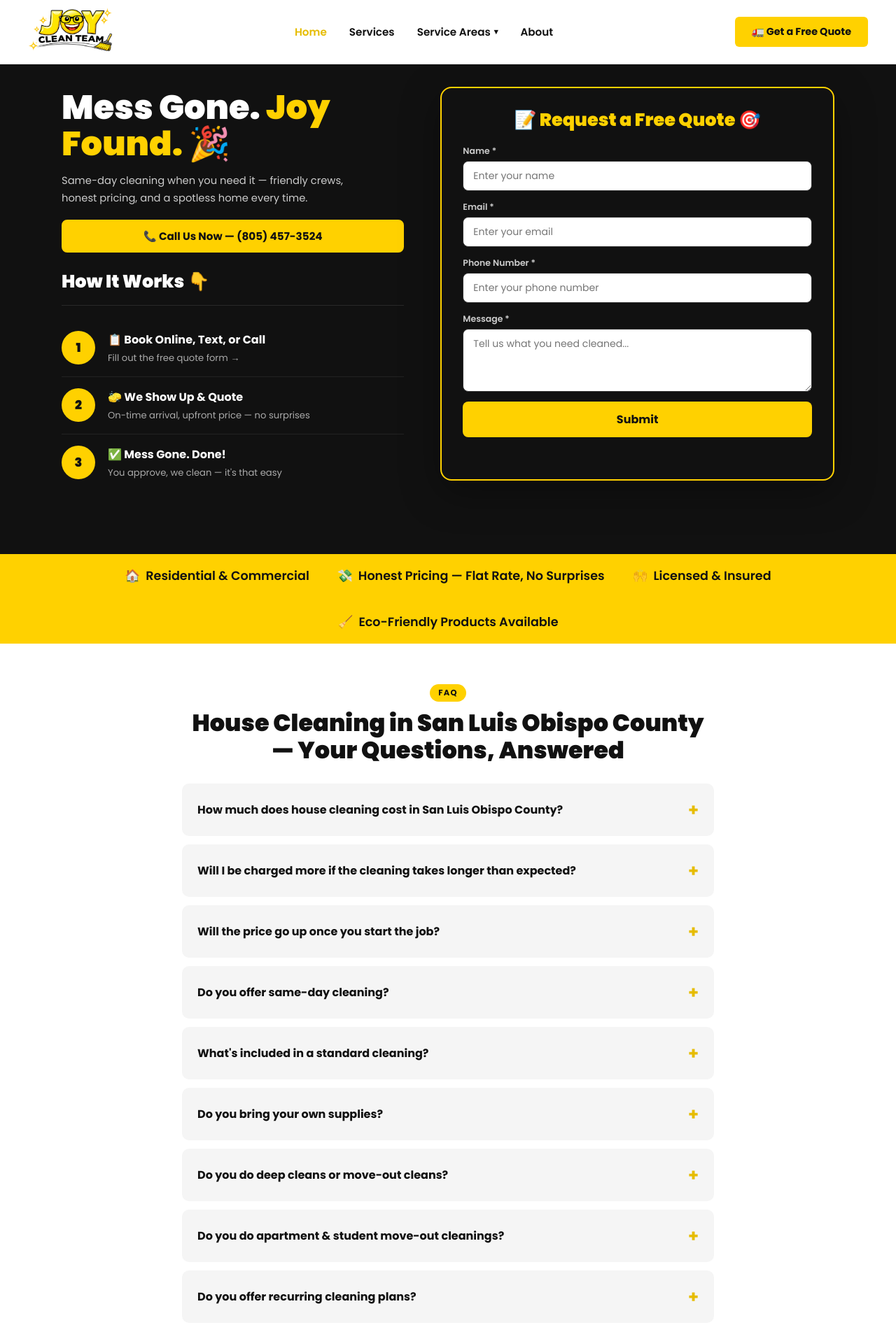
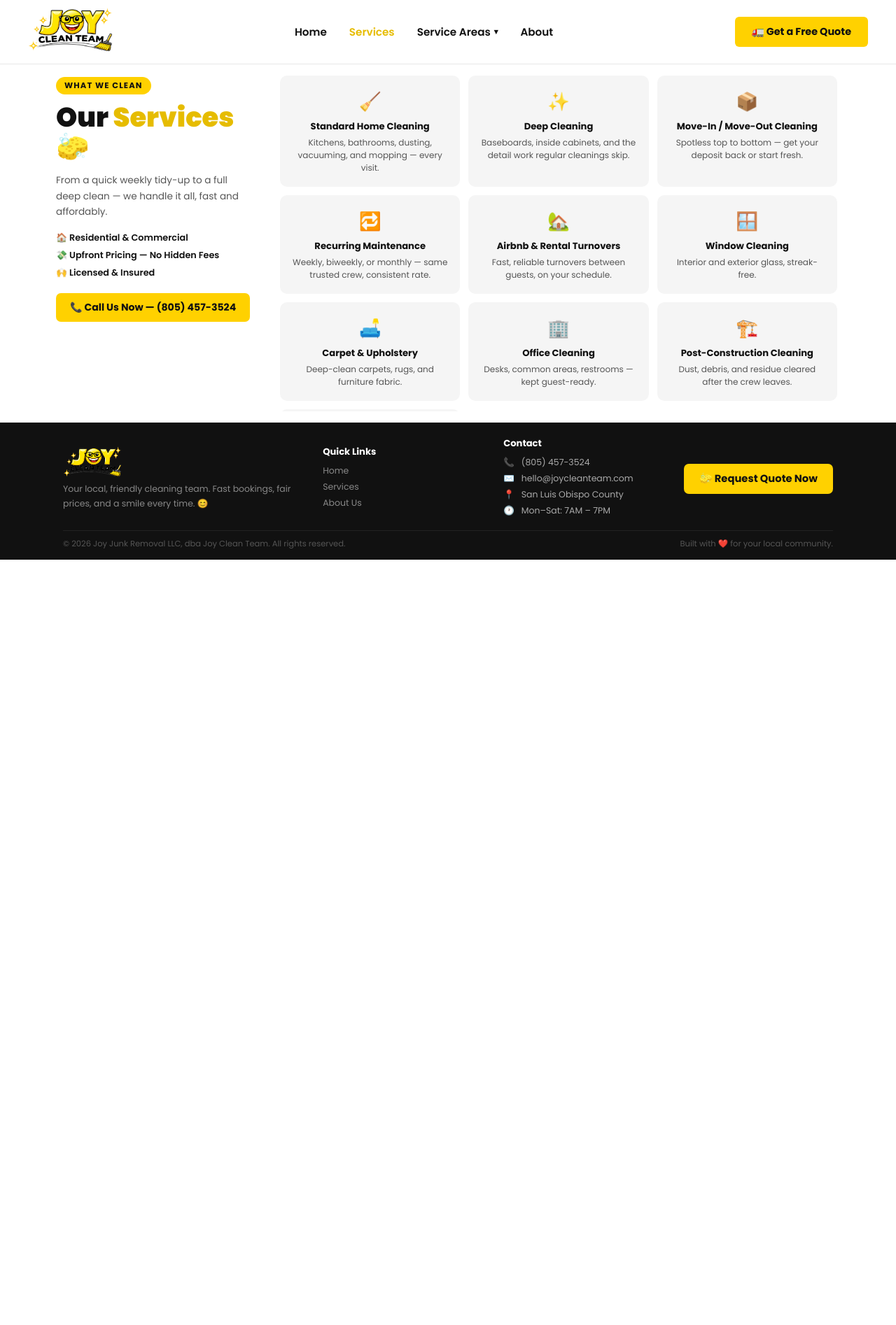
Before and after one commit to jjremoval/joycleanteam, a plain HTML site: page index.html in a window 1280 px wide. Shown: the top 1894 px of the page at 70% size. After the commit the page ends 800 px from the top, so only its background shows below. Drawn offline with Linux system fonts and the light colour scheme.

Commit message:
Update index.html

```diff
--- a/index.html
+++ b/index.html
@@ -5,22 +5,20 @@
   <meta charset="UTF-8" />
   <meta name="viewport" content="width=device-width, initial-scale=1.0" />
   <meta name="color-scheme" content="light" />
-  <title>House Cleaning in San Luis Obispo County | Joy Clean Team</title>
-  <meta name="description" content="Fast, friendly house cleaning in San Luis Obispo County. Upfront pricing, same-day bookings when available, licensed & insured. Call (805) 457-3524 for a free quote." />
-  <link rel="canonical" href="https://joycleanteam.com/" />
+  <title>House Cleaning Services in San Luis Obispo County | Joy Clean Team</title>
+  <meta name="description" content="Standard & deep cleaning, move-in/move-out cleaning, recurring maintenance, and Airbnb turnovers across San Luis Obispo County. Upfront pricing, licensed & insured. Call (805) 457-3524." />
+  <link rel="canonical" href="https://joycleanteam.com/services.html" />
 
   <!-- Open Graph / social -->
   <meta property="og:type" content="website" />
-  <meta property="og:title" content="House Cleaning in San Luis Obispo County | Joy Clean Team" />
-  <meta property="og:description" content="Fast, friendly house cleaning in San Luis Obispo County. Upfront pricing, licensed & insured. Call (805) 457-3524 for a free quote." />
-  <meta property="og:url" content="https://joycleanteam.com/" />
+  <meta property="og:title" content="House Cleaning Services in San Luis Obispo County | Joy Clean Team" />
+  <meta property="og:description" content="Standard & deep cleaning, move-in/move-out, recurring maintenance, and Airbnb turnovers across San Luis Obispo County. Upfront pricing, licensed & insured." />
+  <meta property="og:url" content="https://joycleanteam.com/services.html" />
   <meta name="twitter:card" content="summary" />
 
   <link rel="preconnect" href="https://fonts.googleapis.com" />
   <link rel="preconnect" href="https://fonts.gstatic.com" crossorigin />
   <link href="https://fonts.googleapis.com/css2?family=Poppins:wght@400;600;700;900&display=swap" rel="stylesheet" />
-  <link rel="manifest" href="manifest.json" />
-  <meta name="theme-color" content="#FFD100" />
   <link rel="icon" type="image/png" href="/favicon.png?v=3" />
   <link rel="apple-touch-icon" href="/apple-touch-icon.png" />
   <link rel="stylesheet" href="css/styles.css" />
@@ -74,92 +72,108 @@
     }
   }
   </script>
+  <style>
+    html, body { height: 100%; }
+    body { display: flex; flex-direction: column; height: 100vh; overflow: hidden; }
 
-  <!-- ── FAQ STRUCTURED DATA ── -->
-  <script type="application/ld+json">
-  {
-    "@context": "https://schema.org",
-    "@type": "FAQPage",
-    "mainEntity": [
-      {
-        "@type": "Question",
-        "name": "How much does house cleaning cost in San Luis Obispo County?",
-        "acceptedAnswer": { "@type": "Answer", "text": "Pricing is based on your home's size and how deep a clean it needs. We give you a clear, upfront price before we start — no padded hourly surprises. Call (805) 457-3524 for a free quote." }
-      },
-      {
-        "@type": "Question",
-        "name": "Will I be charged more if the cleaning takes longer than expected?",
-        "acceptedAnswer": { "@type": "Answer", "text": "No. We quote a flat price based on your home, not an hourly rate. The quote is the price, with no surprises." }
-      },
-      {
-        "@type": "Question",
-        "name": "Will the price go up once you start the job?",
-        "acceptedAnswer": { "@type": "Answer", "text": "No — the price we quote is the price you pay. We never change rates in the middle of a job or add hidden fees. What we quote is what you pay." }
-      },
-      {
-        "@type": "Question",
-        "name": "Do you offer same-day cleaning?",
-        "acceptedAnswer": { "@type": "Answer", "text": "Yes — same-day and next-day bookings are often available. Call early at (805) 457-3524 and we'll do our best to get to you today." }
-      },
-      {
-        "@type": "Question",
-        "name": "What's included in a standard cleaning?",
-        "acceptedAnswer": { "@type": "Answer", "text": "Dusting, vacuuming, mopping, kitchens, bathrooms, and all living spaces. If you want extras like inside the fridge or oven, just ask — we'll quote it up front." }
-      },
-      {
-        "@type": "Question",
-        "name": "Do you bring your own supplies?",
-        "acceptedAnswer": { "@type": "Answer", "text": "Yes — we bring all our own supplies and equipment, including eco-friendly, pet-safe products on request. Nothing you need to provide." }
-      },
-      {
-        "@type": "Question",
-        "name": "Do you do deep cleans or move-out cleans?",
-        "acceptedAnswer": { "@type": "Answer", "text": "Yes — from a standard tidy-up to a full deep clean, including the baseboards, inside cabinets, and other detail work most cleanings skip." }
-      },
-      {
-        "@type": "Question",
-        "name": "Do you do apartment & student move-out cleanings?",
-        "acceptedAnswer": { "@type": "Answer", "text": "Yes — move-outs are one of our busiest jobs. Whether you're a Cal Poly student clearing out a dorm or apartment or a family moving across town, we get it spotless fast — often same-day — so you get your deposit back." }
-      },
-      {
-        "@type": "Question",
-        "name": "Do you offer recurring cleaning plans?",
-        "acceptedAnswer": { "@type": "Answer", "text": "Yes — weekly, biweekly, or monthly maintenance cleanings, with a consistent rate and the same trusted crew whenever possible." }
-      },
-      {
-        "@type": "Question",
-        "name": "What areas do you serve?",
-        "acceptedAnswer": { "@type": "Answer", "text": "All of San Luis Obispo County — San Luis Obispo, Paso Robles, Atascadero, Arroyo Grande, Pismo Beach, Morro Bay, Nipomo, and nearby towns." }
-      },
-      {
-        "@type": "Question",
-        "name": "Do I need to be home for the cleaning?",
-        "acceptedAnswer": { "@type": "Answer", "text": "Not always. As long as we have a way in and you've approved the quote, we can often complete the job without you on site." }
-      },
-      {
-        "@type": "Question",
-        "name": "Are you licensed and insured?",
-        "acceptedAnswer": { "@type": "Answer", "text": "Yes. Joy Clean Team is fully licensed and insured, so your home and property are protected on every job." }
-      },
-      {
-        "@type": "Question",
-        "name": "How do I get a quote?",
-        "acceptedAnswer": { "@type": "Answer", "text": "Call (805) 457-3524 or use the form at joycleanteam.com. Free, no obligation." }
-      }
-    ]
-  }
-  </script>
+    .services-main {
+      display: grid;
+      grid-template-columns: 280px 1fr;
+      gap: 40px;
+      padding: 16px 40px 16px;
+      max-width: 1200px;
+      width: 100%;
+      margin: 0 auto;
+      align-items: start;
+      flex: 1;
+      min-height: 0;
+    }
+
+    .services-grid-wrap {
+      overflow-y: auto;
+      height: 100%;
+      padding-right: 4px;
+    }
+
+    .services-grid-wrap::-webkit-scrollbar { width: 4px; }
+    .services-grid-wrap::-webkit-scrollbar-thumb { background: #ddd; border-radius: 4px; }
+
+    .services-left { padding-top: 0; }
+
+    .services-left h2 {
+      font-size: clamp(1.8rem, 3vw, 2.6rem);
+      font-weight: 900; line-height: 1.1; margin-bottom: 16px;
+    }
+
+    .services-left h2 span { color: var(--yellow-dark); }
+
+    .services-left p {
+      font-size: 0.85rem; color: var(--text-muted); line-height: 1.65; margin-bottom: 16px;
+    }
+
+    .trust-list {
+      list-style: none; margin-bottom: 20px; display: flex; flex-direction: column; gap: 7px;
+    }
+    .trust-list li {
+      font-size: 0.8rem; font-weight: 600; color: var(--black);
+      display: flex; align-items: center; gap: 7px;
+    }
+
+    .services-left .cta-link {
+      display: inline-block; background: var(--yellow); color: var(--black);
+      font-weight: 700; font-size: 0.88rem; padding: 10px 20px;
+      border-radius: 7px; text-decoration: none; transition: background 0.2s;
+    }
+    .services-left .cta-link:hover { background: var(--yellow-dark); }
+
+    .services-grid {
+      display: grid; grid-template-columns: repeat(3, 1fr);
+      gap: 12px;
+    }
+
+    .service-card {
+      background: var(--gray); border-radius: 10px; padding: 16px 14px;
+      text-align: center; border: 2px solid transparent;
+      transition: border-color 0.2s, transform 0.15s, box-shadow 0.2s;
+    }
+    .service-card:hover {
+      border-color: var(--yellow); transform: translateY(-3px);
+      box-shadow: 0 8px 20px rgba(0,0,0,0.08);
+    }
+    .service-card .icon { font-size: 1.6rem; margin-bottom: 6px; display: block; }
+    .service-card h3 { font-size: 0.82rem; font-weight: 700; margin-bottom: 4px; }
+    .service-card p { font-size: 0.75rem; color: var(--text-muted); line-height: 1.5; }
+
+    footer { padding: 20px 40px 14px; flex-shrink: 0; }
+    .footer-inner {
+      grid-template-columns: 1.5fr 1fr 1fr auto;
+      gap: 32px; padding-bottom: 14px;
+      align-items: center;
+    }
+    .footer-brand img { height: 44px; margin-bottom: 6px; display: block; }
+    .footer-brand p { font-size: 0.78rem; }
+    .footer-col h4 { font-size: 0.82rem; margin-bottom: 8px; }
+    .footer-col ul li { margin-bottom: 5px; font-size: 0.78rem; }
+    .footer-contact-item { margin-bottom: 5px; font-size: 0.78rem; }
+    .footer-bottom { margin: 10px auto 0; font-size: 0.72rem; }
+
+    @media (max-width: 900px) {
+      body { height: auto; overflow: visible; }
+      .services-main { grid-template-columns: 1fr; padding: 24px; }
+    }
+    @media (max-width: 600px) {
+      .services-grid { grid-template-columns: repeat(2, 1fr); }
+      .footer-inner { grid-template-columns: 1fr; gap: 28px; }
+    }
+  </style>
 </head>
 <body>
 
-  <!-- ── NAVBAR ── -->
   <nav>
-    <a class="logo" href="index.html">
-      <img src="joycleanteamlogo.png" alt="Joy Clean Team" />
-    </a>
+    <a class="logo" href="index.html"><img src="joycleanteamlogo.png" alt="Joy Clean Team" /></a>
     <ul class="nav-links">
-      <li><a href="index.html" class="active">Home</a></li>
-      <li><a href="services.html">Services</a></li>
+      <li><a href="index.html">Home</a></li>
+      <li><a href="services.html" class="active">Services</a></li>
       <li class="nav-dropdown">
         <span class="nav-dropdown-toggle">Service Areas</span>
         <ul class="nav-dropdown-menu">
@@ -171,14 +185,14 @@
       </li>
       <li><a href="about.html">About</a></li>
     </ul>
-    <a class="nav-cta" href="#quote-form">🚛 Get a Free Quote</a>
+    <a class="nav-cta" href="index.html#quote-form">🚛 Get a Free Quote</a>
     <button class="nav-hamburger" id="nav-hamburger" aria-label="Toggle menu">
       <span></span><span></span><span></span>
     </button>
     <div class="nav-mobile-menu" id="nav-mobile-menu">
       <ul>
-        <li><a href="index.html" class="active">Home</a></li>
-        <li><a href="services.html">Services</a></li>
+        <li><a href="index.html">Home</a></li>
+        <li><a href="services.html" class="active">Services</a></li>
         <li class="nav-mobile-sub">
           <button class="nav-mobile-sub-toggle" id="nav-mobile-sub-toggle">Service Areas <span>+</span></button>
           <ul class="nav-mobile-sub-menu" id="nav-mobile-sub-menu">
@@ -193,155 +207,79 @@
     </div>
   </nav>
 
-  <!-- ── HERO + FORM ── -->
-  <div class="hero-form-wrapper">
-    <div class="hero-form">
+  <div class="services-main">
 
-      <!-- LEFT: headline + info -->
-      <div class="hero-content">
-        <h1>Mess Gone. <span>Joy Found.</span> 🎉</h1>
-        <p class="sub">Same-day cleaning when you need it — friendly crews, honest pricing, and a spotless home every time.</p>
-        <a class="call-cta" href="tel:+18054573524">📞 Call Us Now — (805) 457-3524</a>
-        <p style="font-size:1.6rem;font-weight:900;color:#fff;margin-bottom:14px;">How It Works 👇</p>
-        <div class="hero-contact-strip">
-          <div class="hcs-item">
-            <div class="hcs-icon">1</div>
-            <div>
-              <a href="#quote-form" style="color:#fff;text-decoration:none;"><strong>📋 Book Online, Text, or Call</strong></a>
-              <span>Fill out the free quote form →</span>
-            </div>
-          </div>
-          <div class="hcs-item">
-            <div class="hcs-icon">2</div>
-            <div><strong>🧽 We Show Up & Quote</strong><span>On-time arrival, upfront price — no surprises</span></div>
-          </div>
-          <div class="hcs-item">
-            <div class="hcs-icon">3</div>
-            <div><strong>✅ Mess Gone. Done!</strong><span>You approve, we clean — it's that easy</span></div>
-          </div>
+    <div class="services-left">
+      <div class="section-label">What We Clean</div>
+      <h2>Our <span>Services</span> 🧽</h2>
+      <p>From a quick weekly tidy-up to a full deep clean — we handle it all, fast and affordably.</p>
+      <ul class="trust-list">
+        <li>🏠 Residential & Commercial</li>
+        <li>💸 Upfront Pricing — No Hidden Fees</li>
+        <li>🙌 Licensed & Insured</li>
+      </ul>
+      <a class="cta-link" href="tel:+18054573524">📞 Call Us Now — (805) 457-3524</a>
+    </div>
+
+    <div class="services-grid-wrap">
+      <div class="services-grid">
+        <div class="service-card">
+          <span class="icon">🧹</span>
+          <h3>Standard Home Cleaning</h3>
+          <p>Kitchens, bathrooms, dusting, vacuuming, and mopping — every visit.</p>
         </div>
-        <a href="#quote-form" class="mobile-form-cta">Fill out the form below ↓</a>
+        <div class="service-card">
+          <span class="icon">✨</span>
+          <h3>Deep Cleaning</h3>
+          <p>Baseboards, inside cabinets, and the detail work regular cleanings skip.</p>
+        </div>
+        <div class="service-card">
+          <span class="icon">📦</span>
+          <h3>Move-In / Move-Out Cleaning</h3>
+          <p>Spotless top to bottom — get your deposit back or start fresh.</p>
+        </div>
+        <div class="service-card">
+          <span class="icon">🔁</span>
+          <h3>Recurring Maintenance</h3>
+          <p>Weekly, biweekly, or monthly — same trusted crew, consistent rate.</p>
+        </div>
+        <div class="service-card">
+          <span class="icon">🏡</span>
+          <h3>Airbnb & Rental Turnovers</h3>
+          <p>Fast, reliable turnovers between guests, on your schedule.</p>
+        </div>
+        <div class="service-card">
+          <span class="icon">🪟</span>
+          <h3>Window Cleaning</h3>
+          <p>Interior and exterior glass, streak-free.</p>
+        </div>
+        <div class="service-card">
+          <span class="icon">🛋️</span>
+          <h3>Carpet & Upholstery</h3>
+          <p>Deep-clean carpets, rugs, and furniture fabric.</p>
+        </div>
+        <div class="service-card">
+          <span class="icon">🏢</span>
+          <h3>Office Cleaning</h3>
+          <p>Desks, common areas, restrooms — kept guest-ready.</p>
+        </div>
+        <div class="service-card">
+          <span class="icon">🏗️</span>
+          <h3>Post-Construction Cleaning</h3>
+          <p>Dust, debris, and residue cleared after the crew leaves.</p>
+        </div>
+        <div class="service-card">
+          <span class="icon">🌿</span>
+          <h3>Eco-Friendly Cleaning</h3>
+          <p>Pet- and family-safe green products, available on request.</p>
+        </div>
       </div>
+    </div>
 
-      <!-- RIGHT: form -->
-      <div class="form-panel" id="quote-form">
-        <h3>📝 Request a Free Quote 🎯</h3>
-        <form id="contact-form" onsubmit="submitForm(event)">
-          <!-- Honeypot: hidden from humans, bots fill it -> submission is silently dropped -->
-          <input type="text" id="cf-company" name="company" tabindex="-1" autocomplete="off" aria-hidden="true" style="position:absolute;left:-9999px;width:1px;height:1px;opacity:0;" />
-          <div class="cf-group">
-            <label>Name *</label>
-            <input type="text" id="cf-name" placeholder="Enter your name" required />
-          </div>
-          <div class="cf-group">
-            <label>Email *</label>
-            <input type="email" id="cf-email" placeholder="Enter your email" required />
-          </div>
-          <div class="cf-group">
-            <label>Phone Number *</label>
-            <input type="tel" id="cf-phone" placeholder="Enter your phone number" required />
-          </div>
-          <div class="cf-group">
-            <label>Message *</label>
-            <textarea id="cf-message" placeholder="Tell us what you need cleaned..." required></textarea>
-          </div>
-          <button type="submit" class="cf-submit" id="cf-btn">Submit</button>
-          <p class="cf-note" id="cf-status"></p>
-        </form>
-      </div>
-
-    </div>
   </div>
 
-  <!-- ── TRUST BAR ── -->
-  <div class="trust-bar">
-    <div class="trust-item"><span>🏠</span> Residential & Commercial</div>
-    <div class="trust-item"><span>💸</span> Honest Pricing — Flat Rate, No Surprises</div>
-    <div class="trust-item"><span>🙌</span> Licensed & Insured</div>
-    <div class="trust-item"><span>🧹</span> Eco-Friendly Products Available</div>
-  </div>
-
-  <!-- ── FAQ ── -->
-  <section class="faq-section" id="faq">
-    <div class="faq-inner">
-      <div class="section-label">FAQ</div>
-      <h2 class="faq-heading">House Cleaning in San Luis Obispo County — Your Questions, Answered</h2>
-
-      <details class="faq-item">
-        <summary>How much does house cleaning cost in San Luis Obispo County?</summary>
-        <p>Pricing is based on your home's size and how deep a clean it needs. We give you a clear, upfront price before we start — no padded hourly surprises. Call (805) 457-3524 for a free quote.</p>
-      </details>
-
-      <details class="faq-item">
-        <summary>Will I be charged more if the cleaning takes longer than expected?</summary>
-        <p>No. We quote a flat price based on your home, not an hourly rate. The quote is the price, with no surprises.</p>
-      </details>
-
-      <details class="faq-item">
-        <summary>Will the price go up once you start the job?</summary>
-        <p>No — the price we quote is the price you pay. We never change rates in the middle of a job or tack on hidden fees. What we quote is what you pay. 👍</p>
-      </details>
-
-      <details class="faq-item">
-        <summary>Do you offer same-day cleaning?</summary>
-        <p>Yes — same-day and next-day bookings are often available. Call early at (805) 457-3524 and we'll do our best to get to you today.</p>
-      </details>
-
-      <details class="faq-item">
-        <summary>What's included in a standard cleaning?</summary>
-        <p>Dusting, vacuuming, mopping, kitchens, bathrooms, and all living spaces. If you want extras like inside the fridge or oven, just ask — we'll quote it up front.</p>
-      </details>
-
-      <details class="faq-item">
-        <summary>Do you bring your own supplies?</summary>
-        <p>Yes — we bring all our own supplies and equipment, including eco-friendly, pet-safe products on request. Nothing you need to provide.</p>
-      </details>
-
-      <details class="faq-item">
-        <summary>Do you do deep cleans or move-out cleans?</summary>
-        <p>Yes — from a standard tidy-up to a full deep clean, including the baseboards, inside cabinets, and other detail work most cleanings skip.</p>
-      </details>
-
-      <details class="faq-item">
-        <summary>Do you do apartment & student move-out cleanings?</summary>
-        <p>Yes — move-outs are one of our busiest jobs. Whether you're a Cal Poly student clearing out a dorm or apartment or a family moving across town, we get it spotless fast — often same-day — so you get your deposit back. 🎓</p>
-      </details>
-
-      <details class="faq-item">
-        <summary>Do you offer recurring cleaning plans?</summary>
-        <p>Yes — weekly, biweekly, or monthly maintenance cleanings, with a consistent rate and the same trusted crew whenever possible.</p>
-      </details>
-
-      <details class="faq-item">
-        <summary>What areas do you serve?</summary>
-        <p>All of San Luis Obispo County — San Luis Obispo, Paso Robles, Atascadero, Arroyo Grande, Pismo Beach, Morro Bay, Nipomo, and nearby towns.</p>
-      </details>
-
-      <details class="faq-item">
-        <summary>Do I need to be home for the cleaning?</summary>
-        <p>Not always. As long as we have a way in and you've approved the quote, we can often complete the job without you on site.</p>
-      </details>
-
-      <details class="faq-item">
-        <summary>Are you licensed and insured?</summary>
-        <p>Yes. Joy Clean Team is fully licensed and insured, so your home and property are protected on every job.</p>
-      </details>
-
-      <details class="faq-item">
-        <summary>How do I get a quote?</summary>
-        <p>Call (805) 457-3524, or use the form at joycleanteam.com. Free, no obligation.</p>
-      </details>
-
-      <a class="faq-cta" href="#quote-form">🧽 Get Your Free Quote</a>
-    </div>
-  </section>
-
-  <!-- Reviews section intentionally omitted until real Joy Clean Team reviews exist.
-       Do not add placeholder/fabricated reviews here — see CLAUDE.md. -->
-
-  <!-- ── FOOTER ── -->
   <footer>
-    <div class="footer-inner" style="grid-template-columns: 1.5fr 1fr 1fr 1fr;">
+    <div class="footer-inner">
       <div class="footer-brand">
         <img src="joycleanteamlogo.png" alt="Joy Clean Team" />
         <p>Your local, friendly cleaning team. Fast bookings, fair prices, and a smile every time. 😊</p>
@@ -355,21 +293,13 @@
         </ul>
       </div>
       <div class="footer-col">
-        <h4>Service Areas</h4>
-        <ul>
-          <li><a href="#">Paso Robles</a></li>
-          <li><a href="#">San Luis Obispo</a></li>
-          <li><a href="#">Atascadero</a></li>
-          <li><a href="#">Arroyo Grande</a></li>
-        </ul>
-      </div>
-      <div class="footer-col">
         <h4>Contact</h4>
         <div class="footer-contact-item"><span>📞</span><span>(805) 457-3524</span></div>
         <div class="footer-contact-item"><span>✉️</span><span>hello@joycleanteam.com</span></div>
         <div class="footer-contact-item"><span>📍</span><span>San Luis Obispo County</span></div>
         <div class="footer-contact-item"><span>🕐</span><span>Mon–Sat: 7AM – 7PM</span></div>
       </div>
+      <a class="btn-cta" href="index.html#quote-form">🧽 Request Quote Now</a>
     </div>
     <div class="footer-bottom">
       <span>© 2026 Joy Junk Removal LLC, dba Joy Clean Team. All rights reserved.</span>
@@ -377,7 +307,6 @@
     </div>
   </footer>
 
-  <script>if ("serviceWorker" in navigator) navigator.serviceWorker.register("/sw.js");</script>
   <script src="js/main.js" defer></script>
 </body>
 </html>
```
